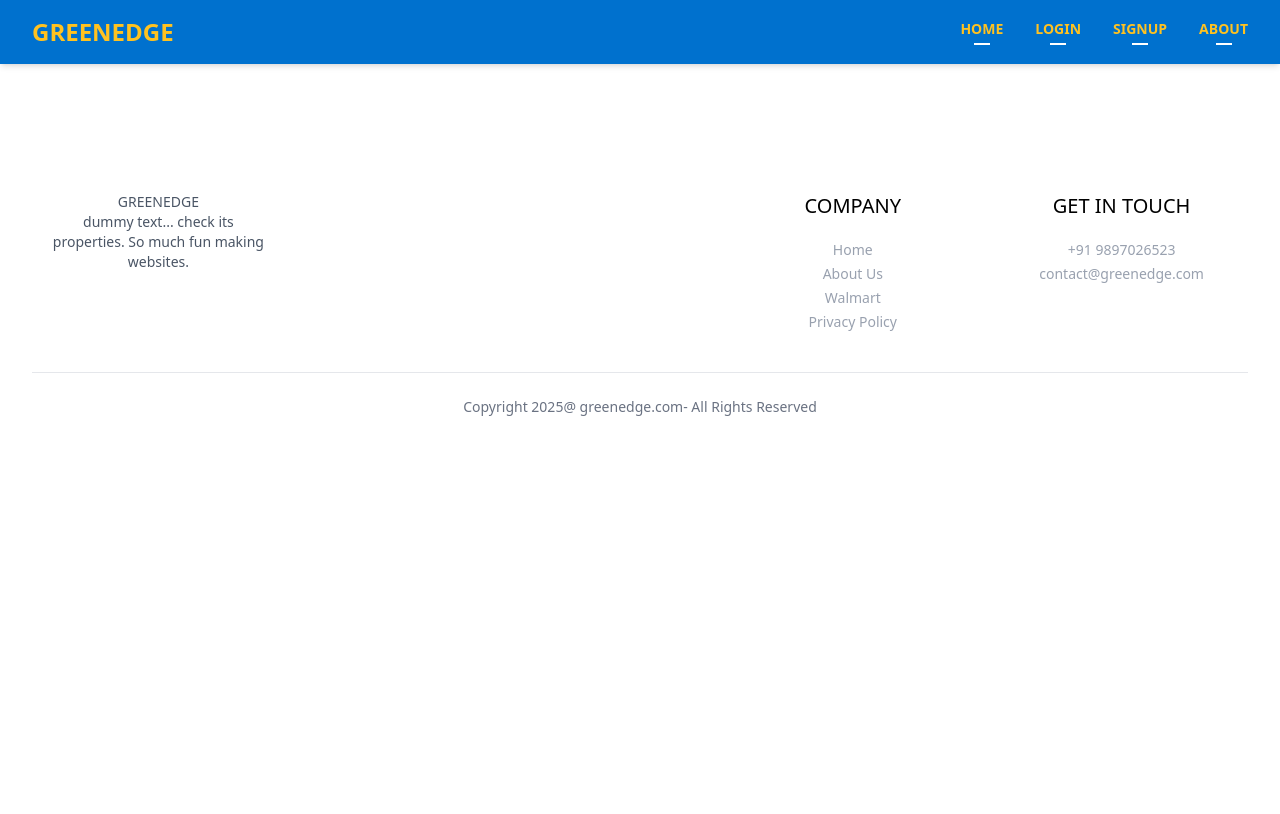
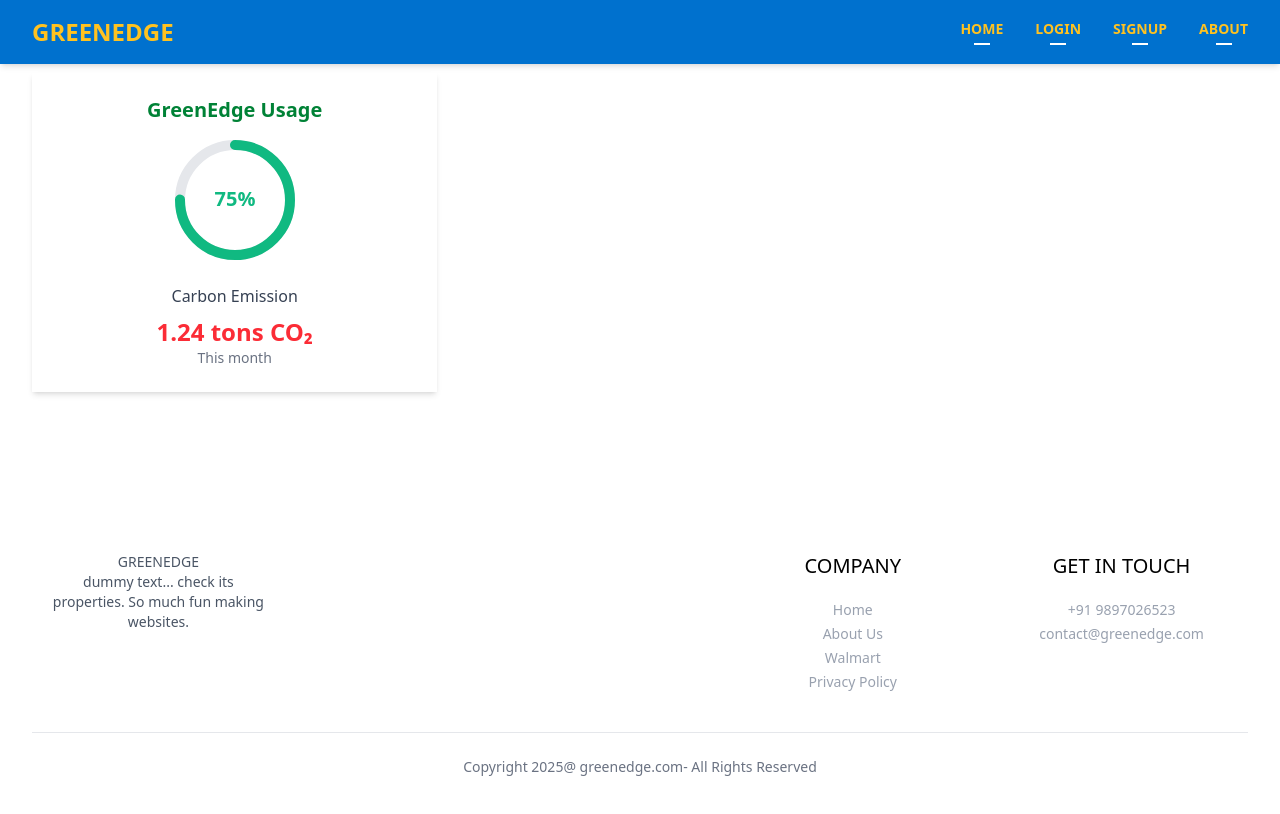
Before and after one commit to anannayamustcode/greenedgee, a React (Vite) app: page /dashboard in a window 1280 px wide. Shown: the top 814 px of the page. Built offline with nearby package versions, Linux system fonts and the light colour scheme.

Commit message:
dashboard

```diff
--- a/src/App.tsx
+++ b/src/App.tsx
@@ -1,8 +1,8 @@
 import React from 'react';
 import { Routes, Route } from 'react-router-dom';
-
 import Home from './pages/Home';
 import About from './pages/About';
+import Dashboard from './pages/Dashboard';
 import Login from './pages/Login';
 import SignUp from './pages/SignUp';
 import WarehouseToStore from './pages/WarehouseToStore';
@@ -21,6 +21,7 @@ const App: React.FC = () => {
       <Routes>
         <Route path="/" element={<Home />} />
         <Route path="/about" element={<About />} />
+        <Route path="/dashboard" element={<Dashboard />} />
         <Route path="/Login" element={<Login />} />
         <Route path="/signUp" element={<SignUp />} />
         <Route path="/VenderToWarehousePage" element={<VenderToWarehousePage />} />
--- /dev/null
+++ b/src/components/Analysis/AnalyticsPannel.tsx
@@ -0,0 +1,19 @@
+import React from 'react';
+
+const AnalyticsPanel = () => {
+  return (
+    <div className="w-2/3 p-6">
+      <h2 className="text-xl font-semibold text-gray-800 mb-4">Detailed Analysis</h2>
+      <div className="bg-white shadow-md rounded-lg p-6">
+        {/* Replace this with chart or real analysis */}
+        <p className="text-gray-600">
+          • Renewable usage trend over past 6 months <br />
+          • Peak usage hours <br />
+          • Recommendations to reduce carbon footprint
+        </p>
+      </div>
+    </div>
+  );
+};
+
+export default AnalyticsPanel;
--- /dev/null
+++ b/src/components/Analysis/CircularProgress.tsx
@@ -0,0 +1,46 @@
+import React from 'react';
+
+const CircularProgress = ({ percentage }) => {
+  const radius = 60;
+  const stroke = 10;
+  const normalizedRadius = radius - stroke * 0.5;
+  const circumference = normalizedRadius * 2 * Math.PI;
+  const strokeDashoffset = circumference - (percentage / 100) * circumference;
+
+  return (
+    <svg height={radius * 2} width={radius * 2}>
+      <circle
+        stroke="#e5e7eb"
+        fill="transparent"
+        strokeWidth={stroke}
+        r={normalizedRadius}
+        cx={radius}
+        cy={radius}
+      />
+      <circle
+        stroke="#10b981"
+        fill="transparent"
+        strokeWidth={stroke}
+        strokeLinecap="round"
+        strokeDasharray={circumference + ' ' + circumference}
+        strokeDashoffset={strokeDashoffset}
+        r={normalizedRadius}
+        cx={radius}
+        cy={radius}
+        transform={`rotate(-90 ${radius} ${radius})`}
+      />
+      <text
+        x="50%"
+        y="50%"
+        textAnchor="middle"
+        dy=".3em"
+        className="text-xl font-semibold"
+        fill="#10b981"
+      >
+        {percentage}%
+      </text>
+    </svg>
+  );
+};
+
+export default CircularProgress;
--- /dev/null
+++ b/src/components/Analysis/Sidebar.tsx
@@ -0,0 +1,20 @@
+import React from 'react';
+import CircularProgress from './CircularProgress';
+
+const Sidebar = () => {
+  return (
+    <div className="w-1/3 p-6 bg-white shadow-md">
+      <h2 className="text-xl font-semibold mb-4 text-green-700">GreenEdge Usage</h2>
+      <div className="mb-6 flex justify-center">
+        <CircularProgress percentage={75} />
+      </div>
+      <div className="mt-6">
+        <h3 className="text-md font-medium text-gray-700">Carbon Emission</h3>
+        <p className="text-2xl font-bold text-red-500 mt-2">1.24 tons CO₂</p>
+        <p className="text-sm text-gray-500">This month</p>
+      </div>
+    </div>
+  );
+};
+
+export default Sidebar;
--- a/src/pages/Dashboard.tsx
+++ b/src/pages/Dashboard.tsx
@@ -1,8 +1,21 @@
 import React from 'react';
+import Map from '../components/Map';
+import Sidebar from '../components/Analysis/Sidebar';
+import CircularProgress from '../components/Analysis/CircularProgress';
+import AnalyticsPanel from '../components/Analysis/AnalyticsPannel';
+
+
 
 const Dashboard = () => {
   return (
-    <div>
+    <div className='mt-10'>
+      <Sidebar>
+      <CircularProgress/>
+      <AnalyticsPanel/>
+
+      </Sidebar>
+
+
 
     </div>
   );
```
